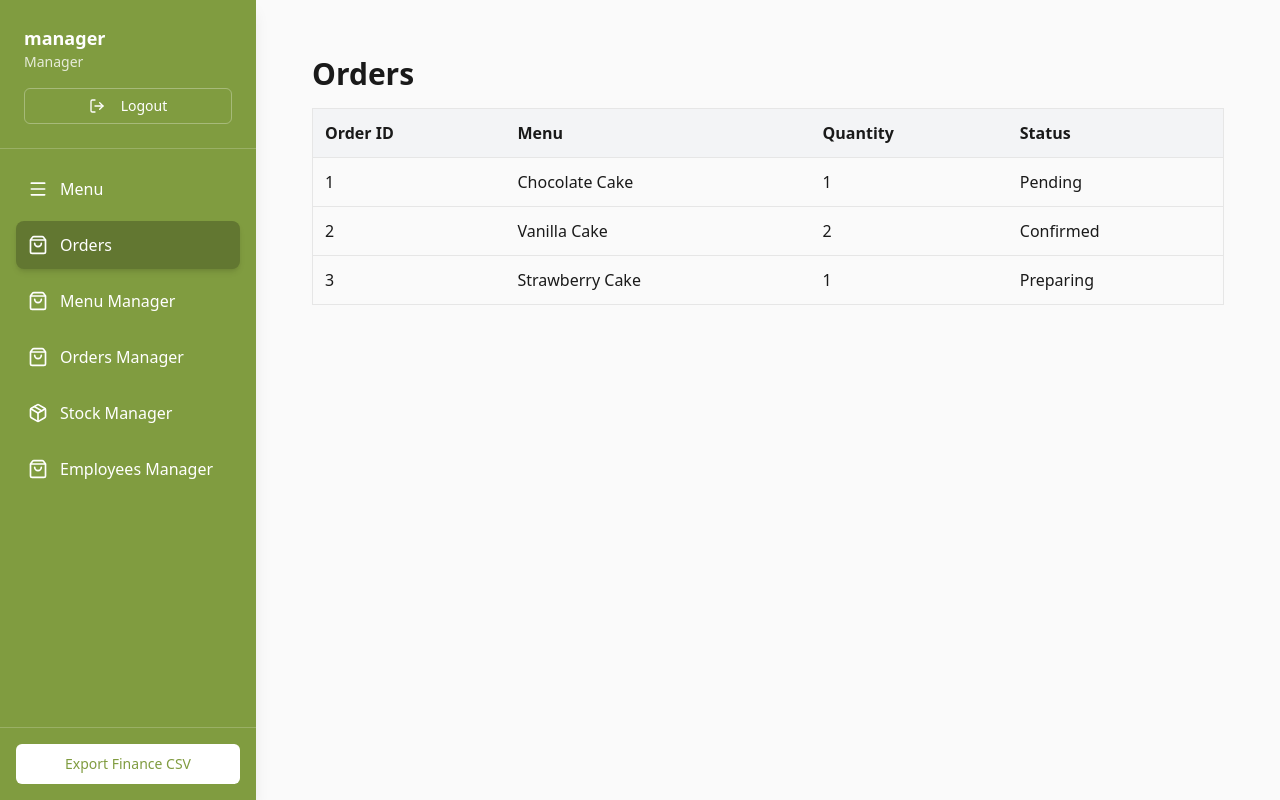
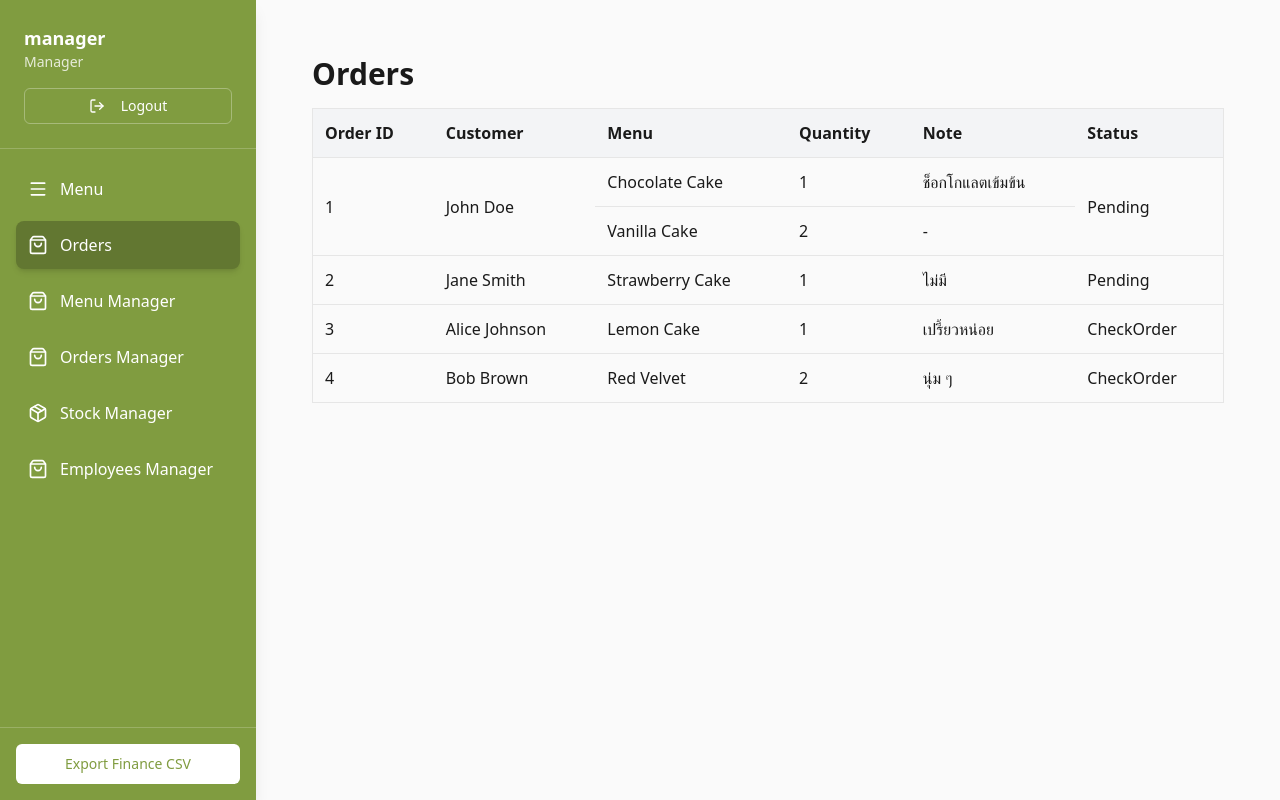
Before and after one commit to Resare-1/Cake_Shop, a React (Create React App) app in the folder frontend/: page / in a window 1280 px wide. Both pictures are taken after a click on the button "Orders". Built offline with nearby package versions, Linux system fonts and the light colour scheme; the HTML template or start-up script is replaced by a standard one.

Commit message:
attempt to add dropdown fitler for Manager + only manager can see subtotal

```diff
--- a/frontend/src/components/pages/Orders.jsx
+++ b/frontend/src/components/pages/Orders.jsx
@@ -1,49 +1,114 @@
-import { useState } from 'react';
+import { useState, useEffect } from 'react';
+import { getOrders } from '../../api/orderApi';
+import { Dropdown } from '../../components/ui/dropdown'; // optional for sorting
 
 const Orders = ({ userRole }) => {
-  // Mock data
-  const [orders] = useState([
-    { id: 1, menu: 'Chocolate Cake', status: 'Pending', quantity: 1, subtotal: 250 },
-    { id: 2, menu: 'Vanilla Cake', status: 'Confirmed', quantity: 2, subtotal: 400 },
-    { id: 3, menu: 'Strawberry Cake', status: 'Preparing', quantity: 1, subtotal: 300 },
-  ]);
+  const [orders, setOrders] = useState([]);
+  const [loading, setLoading] = useState(true);
+  const [sortBy, setSortBy] = useState(''); // '' | 'quantity' | 'subtotal'
 
   const isManager = userRole?.toLowerCase() === 'manager';
+
+  useEffect(() => {
+    const fetchOrders = async () => {
+      try {
+        const data = await getOrders();
+        setOrders(data);
+      } catch (err) {
+        console.error('Failed to fetch orders:', err);
+      } finally {
+        setLoading(false);
+      }
+    };
+
+    fetchOrders();
+  }, []);
+
+  // Optional: flatten and sort orders if manager wants to sort by quantity or subtotal
+  const sortedOrders = [...orders].sort((a, b) => {
+    if (!isManager || !sortBy) return 0;
+
+    const sumA = a.items.reduce((sum, i) => sum + (sortBy === 'quantity' ? i.quantity : i.subtotal || 0), 0);
+    const sumB = b.items.reduce((sum, i) => sum + (sortBy === 'quantity' ? i.quantity : i.subtotal || 0), 0);
+
+    return sumB - sumA;
+  });
+
+  if (loading) return <div className="ml-64 p-8">Loading orders...</div>;
 
   return (
     <div className="ml-64 p-8 min-h-screen bg-background">
       <div className="max-w-6xl">
-        <h1 className="text-3xl font-bold text-foreground mb-4">
-          Orders
-        </h1>
+        <h1 className="text-3xl font-bold text-foreground mb-4">Orders</h1>
+
+        {isManager && (
+          <div className="mb-4">
+            <Dropdown
+              label="Sort by:"
+              value={sortBy}
+              onChange={setSortBy}
+              options={[
+                { value: '', label: 'None' },
+                { value: 'quantity', label: 'Highest Quantity' },
+                { value: 'subtotal', label: 'Highest Money' },
+              ]}
+            />
+          </div>
+        )}
 
         <div className="overflow-x-auto">
           <table className="w-full table-auto border border-border rounded-lg">
             <thead>
               <tr className="bg-gray-100 text-left">
                 <th className="p-3 border-b border-border">Order ID</th>
+                <th className="p-3 border-b border-border">Customer</th>
                 <th className="p-3 border-b border-border">Menu</th>
                 <th className="p-3 border-b border-border">Quantity</th>
+                <th className="p-3 border-b border-border">Note</th>
                 {isManager && <th className="p-3 border-b border-border">Subtotal</th>}
                 <th className="p-3 border-b border-border">Status</th>
               </tr>
             </thead>
             <tbody>
-              {orders.map((order) => (
-                <tr key={order.id} className="hover:bg-gray-50">
-                  <td className="p-3 border-b border-border">{order.id}</td>
-                  <td className="p-3 border-b border-border">{order.menu}</td>
-                  <td className="p-3 border-b border-border">{order.quantity}</td>
-                  {isManager && <td className="p-3 border-b border-border">{order.subtotal}฿</td>}
-                  <td className="p-3 border-b border-border">{order.status}</td>
-                </tr>
-              ))}
-              {orders.length === 0 && (
+              {sortedOrders.length === 0 ? (
                 <tr>
-                  <td className="p-3" colSpan={isManager ? 5 : 4}>
+                  <td className="p-3" colSpan={isManager ? 7 : 6}>
                     No orders available.
                   </td>
                 </tr>
+              ) : (
+                sortedOrders.map((order) =>
+                  order.items.map((item, index) => (
+                    <tr key={`${order.id}-${item.menuId}`} className="hover:bg-gray-50">
+                      {index === 0 && (
+                        <>
+                          <td className="p-3 border-b border-border" rowSpan={order.items.length}>
+                            {order.id}
+                          </td>
+                          <td className="p-3 border-b border-border" rowSpan={order.items.length}>
+                            {order.customer}
+                          </td>
+                        </>
+                      )}
+
+                      <td className="p-3 border-b border-border">{item.menuName}</td>
+                      <td className="p-3 border-b border-border">{item.quantity}</td>
+                      <td className="p-3 border-b border-border">{item.note || '-'}</td>
+
+                      {index === 0 && isManager && (
+                        <td className="p-3 border-b border-border" rowSpan={order.items.length}>
+                          {order.items.reduce((sum, i) => sum + (i.subtotal || 0), 0)}฿
+                        </td>
+                      )}
+
+                      {index === 0 && (
+                        <td className="p-3 border-b border-border" rowSpan={order.items.length}>
+                          {order.status}
+                        </td>
+                      )}
+                    </tr>
+                  ))
+                )
               )}
             </tbody>
           </table>
--- /dev/null
+++ b/frontend/src/components/ui/dropdown.jsx
@@ -0,0 +1,51 @@
+import * as React from "react";
+import { Slot } from "@radix-ui/react-slot";
+import { cva } from "class-variance-authority";
+import { cn } from "../../lib/utils"; // adjust path if needed
+
+// Dropdown variants using your button theme as reference
+const dropdownVariants = cva(
+  "rounded-md border border-input bg-background text-sm font-medium text-foreground focus:outline-none focus:ring-2 focus:ring-ring focus:ring-offset-2 disabled:pointer-events-none disabled:opacity-50",
+  {
+    variants: {
+      variant: {
+        default: "bg-primary text-primary-foreground hover:bg-primary/90",
+        outline: "border border-input bg-background hover:bg-accent hover:text-accent-foreground",
+        secondary: "bg-secondary text-secondary-foreground hover:bg-secondary/80",
+      },
+      size: {
+        default: "h-10 px-4",
+        sm: "h-9 px-3",
+        lg: "h-11 px-8",
+      },
+    },
+    defaultVariants: {
+      variant: "outline",
+      size: "default",
+    },
+  }
+);
+
+const Dropdown = React.forwardRef(({ label, options, value, onChange, variant, size, className }, ref) => {
+  return (
+    <div className="flex items-center gap-2">
+      {label && <label className="font-medium text-gray-700">{label}</label>}
+      <select
+        ref={ref}
+        value={value}
+        onChange={(e) => onChange(e.target.value)}
+        className={cn(dropdownVariants({ variant, size, className }))}
+      >
+        {options.map((opt) => (
+          <option key={opt.value} value={opt.value}>
+            {opt.label}
+          </option>
+        ))}
+      </select>
+    </div>
+  );
+});
+
+Dropdown.displayName = "Dropdown";
+
+export { Dropdown };
```
